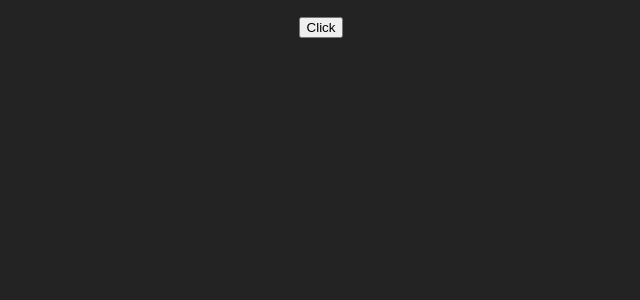
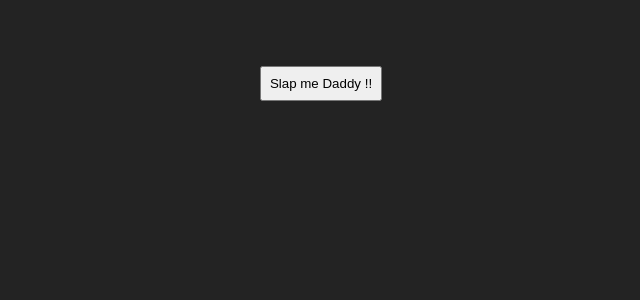
Before and after one commit to DipanshuShaw/React-Learning, a React (Create React App) app: page / in a window 1280 px wide. Shown: the top 300 px of the page, without its empty margins (319-959 px from the left). Built offline with nearby package versions, Linux system fonts and the light colour scheme.

Commit message:
slapCounter created

```diff
--- a/src/App.css
+++ b/src/App.css
@@ -65,5 +65,4 @@ ul{
 
 p{
   text-align: center;
-
 }
--- a/src/App.js
+++ b/src/App.js
@@ -5,6 +5,7 @@ import Box from './components/box';
 import Message from './components/message';
 import Incrementor from './components/incrementor';
 import FunctionClick from './components/functionClick';
+import Parent from './components/parentChild/Parent';
 
 function App() {
   Box.defaultProps = {
@@ -33,7 +34,9 @@ function App() {
 
 {/* <Incrementor /> */}
 
-<FunctionClick />
+{/* <FunctionClick /> */}
+
+<Parent />
 
       {/* <Greet name="Dipanshu">
         <div>
--- a/src/components/incrementor.js
+++ b/src/components/incrementor.js
@@ -1,6 +1,6 @@
 import React, { Component } from 'react'
 
-export class incrementor extends Component {
+class incrementor extends Component {
 
     constructor() {
         super()
--- /dev/null
+++ b/src/components/parentChild/Child.js
@@ -0,0 +1,17 @@
+import React from 'react'
+
+function Child(props) {
+  return (
+    <div>
+      <button style={{
+        margin : 50,
+        padding : 8,
+        cursor : 'grab'
+      }} onClick={props.slapCounting}>
+        Slap me Daddy !!
+      </button>
+    </div>
+  )
+}
+
+export default Child
--- /dev/null
+++ b/src/components/parentChild/Parent.js
@@ -0,0 +1,29 @@
+import React, { Component } from 'react'
+import Child from './Child'
+
+class Parent extends Component {
+
+    constructor(props) {
+      super(props)
+
+      this.state = {
+         slapCount : 0
+      }
+      this.slapCounter = this.slapCounter.bind(this)
+    }
+
+    slapCounter(){
+        alert(`slap count - ${++this.state.slapCount}`)
+    }
+
+
+  render() {
+    return (
+      <div>
+        <Child slapCounting = {this.slapCounter} />
+      </div>
+    )
+  }
+}
+
+export default Parent
```
